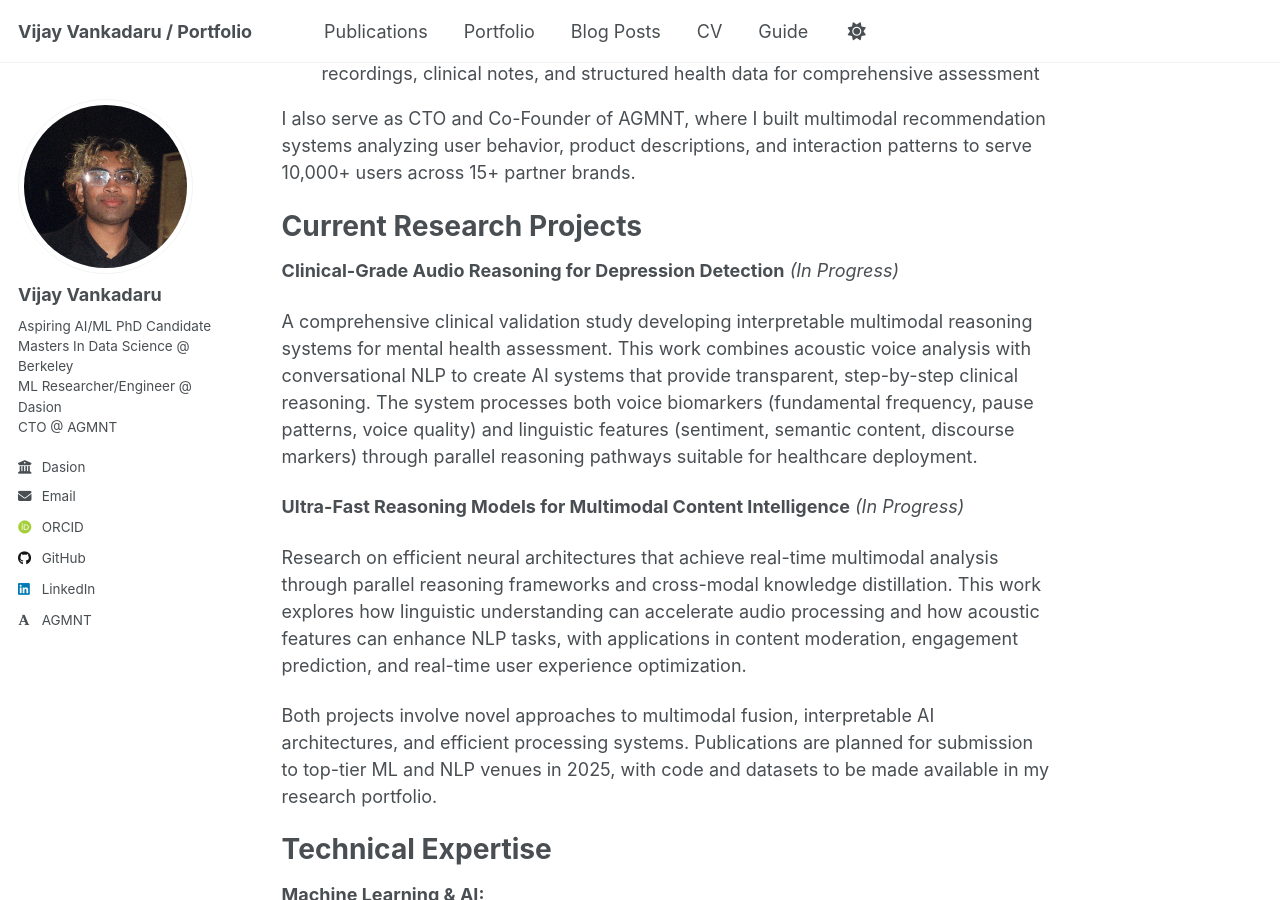
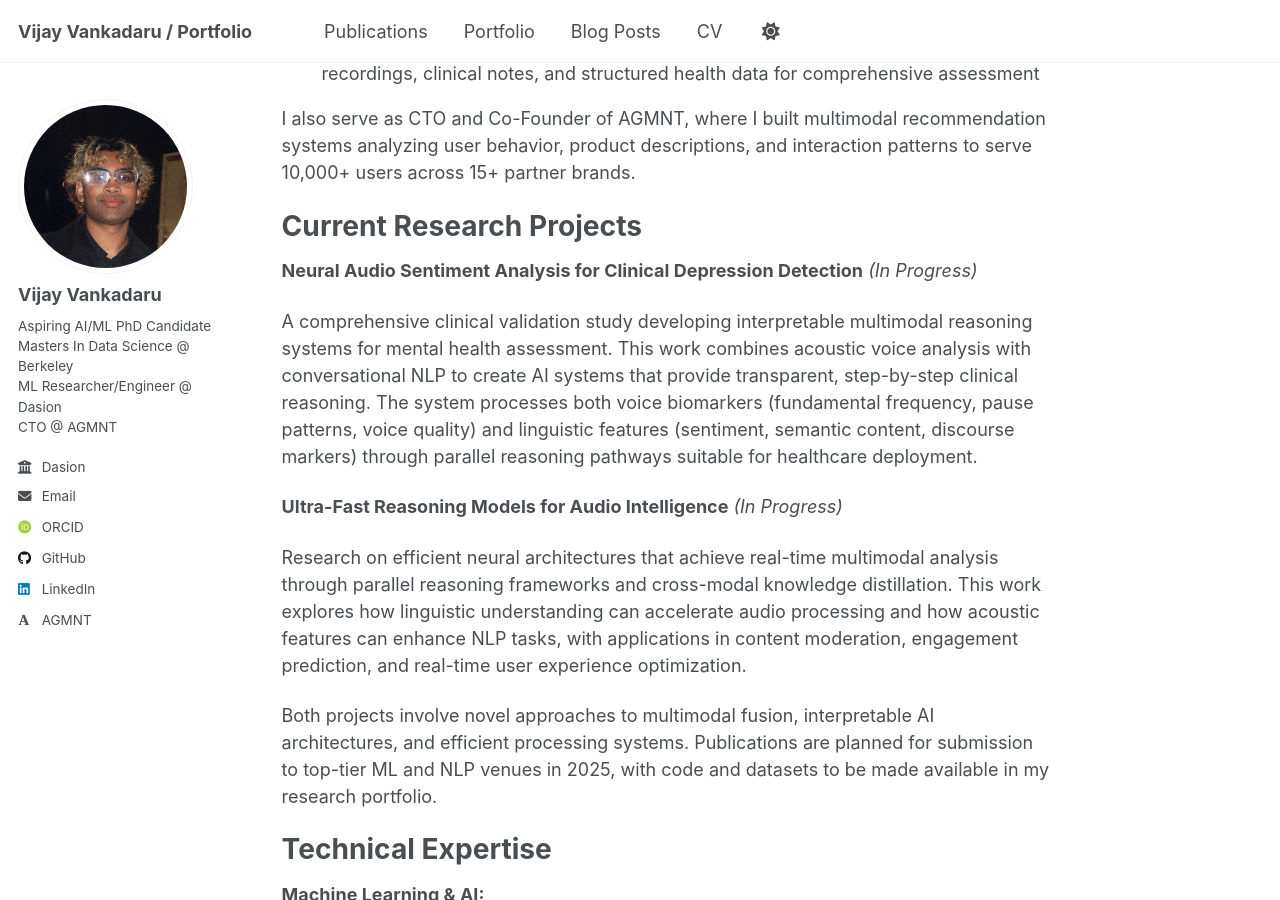
Before and after one commit to Vijay-Vankadaru/vijay-vankadaru.github.io, a Jekyll site: the page built from _pages/about.md, in a window 1280 px wide and 900 px high, scrolled down 1532 px. Built offline with Jekyll 4.4.1, drawn with Linux system fonts in a browser that asks for light colours; some web fonts are replaced; a script that is not in the unit is left out.

Commit message:
more web changes

```diff
--- a/_data/navigation.yml
+++ b/_data/navigation.yml
@@ -29,5 +29,5 @@ main:
   # - title: "CV"
   #   url: /cv-json/
 
-  - title: "Guide"
-    url: /markdown/
+  # - title: "Guide"
+  #  url: /markdown/
--- a/_pages/about.md
+++ b/_pages/about.md
@@ -41,11 +41,11 @@ I also serve as CTO and Co-Founder of AGMNT, where I built multimodal recommenda
 Current Research Projects
 ======
 
-**Clinical-Grade Audio Reasoning for Depression Detection** *(In Progress)*
+**Neural Audio Sentiment Analysis for Clinical Depression Detection** *(In Progress)*
 
 A comprehensive clinical validation study developing interpretable multimodal reasoning systems for mental health assessment. This work combines acoustic voice analysis with conversational NLP to create AI systems that provide transparent, step-by-step clinical reasoning. The system processes both voice biomarkers (fundamental frequency, pause patterns, voice quality) and linguistic features (sentiment, semantic content, discourse markers) through parallel reasoning pathways suitable for healthcare deployment.
 
-**Ultra-Fast Reasoning Models for Multimodal Content Intelligence** *(In Progress)*
+**Ultra-Fast Reasoning Models for Audio Intelligence** *(In Progress)*
 
 Research on efficient neural architectures that achieve real-time multimodal analysis through parallel reasoning frameworks and cross-modal knowledge distillation. This work explores how linguistic understanding can accelerate audio processing and how acoustic features can enhance NLP tasks, with applications in content moderation, engagement prediction, and real-time user experience optimization.
 
```
